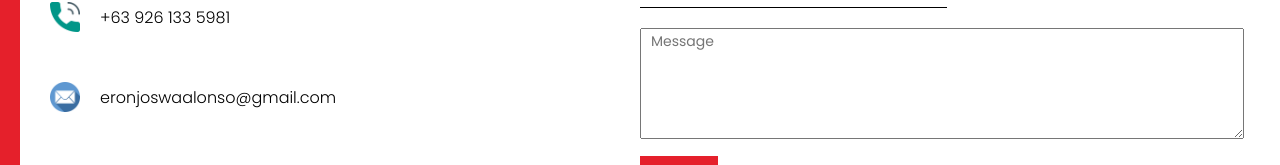
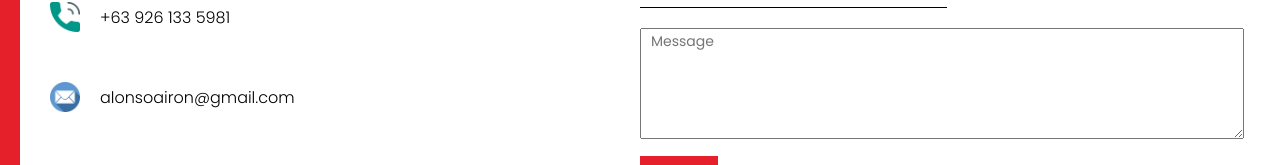
Before and after one commit to aironalonso/myportfolio, a React (Create React App) app: page / in a window 1280 px wide. Shown: the part 2985-3150 px from the top of the page. Built offline with nearby package versions, Linux system fonts and the light colour scheme.

Commit message:
my-portfolio-proj

```diff
--- a/src/components/contact/Contact.jsx
+++ b/src/components/contact/Contact.jsx
@@ -64,7 +64,7 @@ const Contact = () => {
                                 src={Email}
                             />
                             <span>
-                                eronjoswaalonso@gmail.com
+                                alonsoairon@gmail.com
                             </span>
                         </div>
                         <div className="c-info-item">
```
